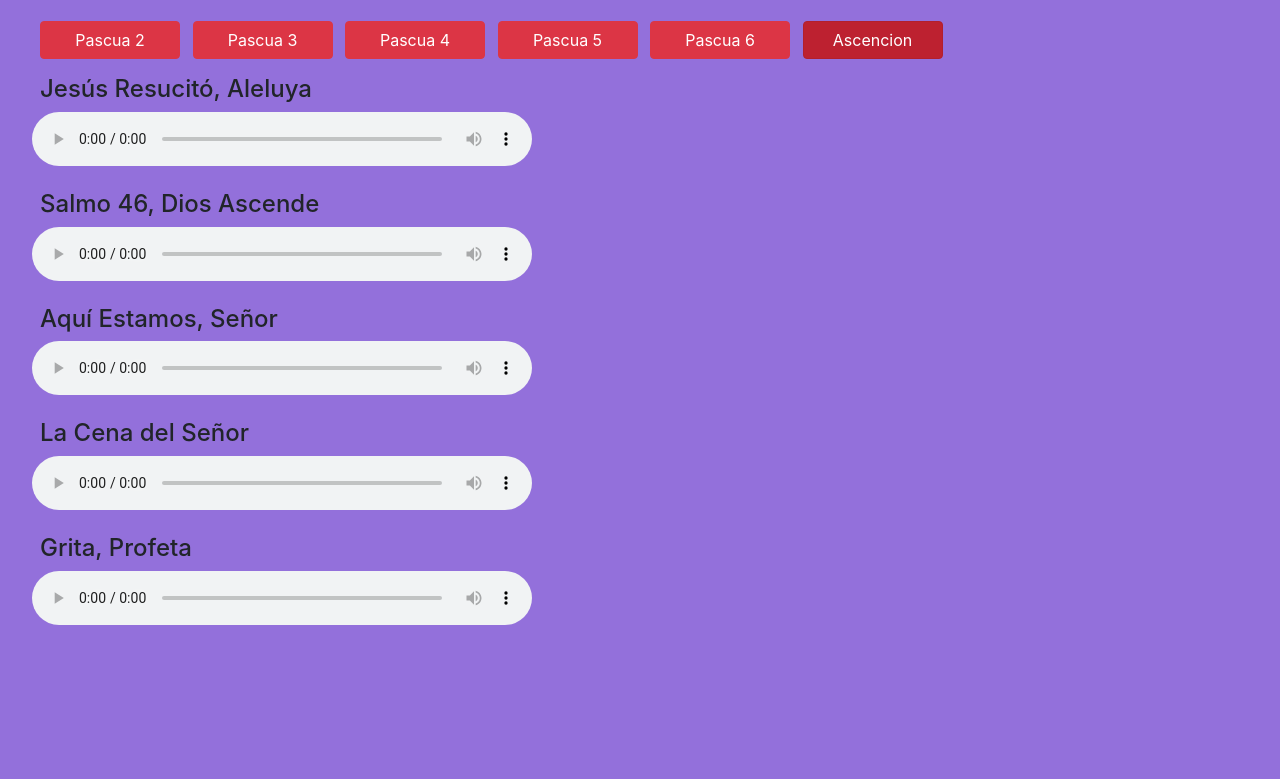
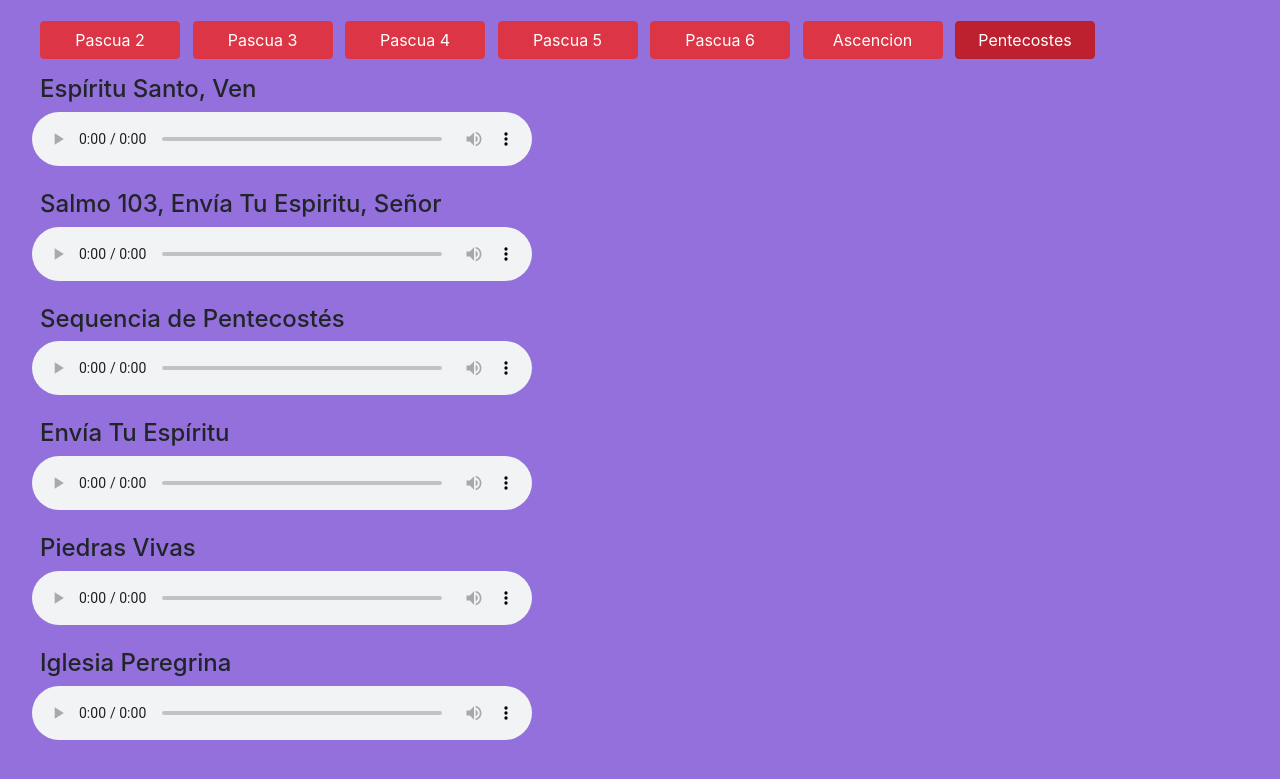
Before and after one commit to igorcweb/coro-espanol, a website: page dist/index.html in a window 1280 px wide. Shown: the part 67-846 px from the top of the page. Before the commit the page ends 800 px from the top, so only its background shows below. Drawn offline with nearby package versions, Linux system fonts and the light colour scheme.

Commit message:
pentecostes

```diff
--- a/dist/index.html
+++ b/dist/index.html
@@ -32,10 +32,67 @@
     <a class="btn btn-danger mb-3 ml-4 ml-sm-2 pascua-4 text-white">Pascua 4</a>
     <a class="btn btn-danger mb-3 ml-4 ml-sm-2 pascua-5 text-white">Pascua 5</a>
     <a class="btn btn-danger mb-3 ml-4 ml-sm-2 pascua-6 text-white ">Pascua 6</a>
-    <a class="btn btn-danger mb-3 ml-4 ml-sm-2 ascencion text-white active">Ascencion</a>
+    <a class="btn btn-danger mb-3 ml-4 ml-sm-2 ascencion text-white">Ascencion</a>
+    <a class="btn btn-danger mb-3 ml-4 ml-sm-2 ascencion text-white active">Pentecostes</a>
     <div class="row">
       <div class="col">
-        <div class="ascencion music " id="ascencion">
+        <div class="pentecostes music" id="pentecostes">
+          <div class="mb-4">
+            <h4 class="ml-4 ml-sm-2">
+              Espíritu Santo, Ven
+            </h4>
+
+            <audio controls title="Espíritu Santo, Ven" class="mb-2">
+              <source src="./audio/pentecostes/espiritu-santo-ven.m4a" type="audio/mp4" />
+              Your browser does not support the audio element.
+            </audio>
+          </div>
+          <div class="mb-4">
+            <h4 class="ml-4 ml-sm-2">Salmo 103, Envía Tu Espiritu, Señor</h4>
+            <audio controls title="Salmo 103, Envía Tu Espiritu, Señor" class="mb-2">
+              <source src="./audio/pentecostes/salmo-103-envia-tu-espiritu.m4a" type="audio/mp4" />
+              Your browser does not support the audio element.
+            </audio>
+          </div>
+          <div class="mb-4">
+            <h4 class="ml-4 ml-sm-2">Sequencia de Pentecostés</h4>
+            <audio controls title="Sequencia de Pentecostés" class="mb-2">
+              <source src="./audio/pentecostes/sequencia-de-pentecostes.m4a" type="audio/mp4" />
+              Your browser does not support the audio element.
+            </audio>
+          </div>
+          <div class="mb-4">
+            <h4 class="ml-4 ml-sm-2">Envía Tu Espíritu
+            </h4>
+            <audio controls title="Envía Tu Espíritu" class="mb-2">
+              <source src="./audio/pentecostes/envia-tu-espiritu.m4a" type="audio/mp4" />
+              Your browser does not support the audio element.
+            </audio>
+          </div>
+          <div class="mb-4">
+            <h4 class="ml-4 ml-sm-2">Piedras Vivas
+
+            </h4>
+            <audio controls title="Piedras Vivas" class="mb-2">
+              <source src="./audio/pentecostes/piedras-vivas.m4a" type="audio/mp4" />
+              Your browser does not support the audio element.
+            </audio>
+          </div>
+          <div class="mb-4">
+            <h4 class="ml-4 ml-sm-2">
+              Iglesia Peregrina
+            </h4>
+            <audio controls title="Iglesia Peregrina" class="mb-2">
+              <source src="./audio/pentecostes/iglesia-peregrina.m4a" type="audio/mp4" />
+              Your browser does not support the audio element.
+            </audio>
+          </div>
+        </div>
+      </div>
+    </div>
+    <div class="row">
+      <div class="col">
+        <div class="ascencion music d-none" id="ascencion">
           <div class="mb-4">
             <h4 class="ml-4 ml-sm-2">
               Jesús Resucitó, Aleluya
```
Also changed, not shown: 6 other files.
